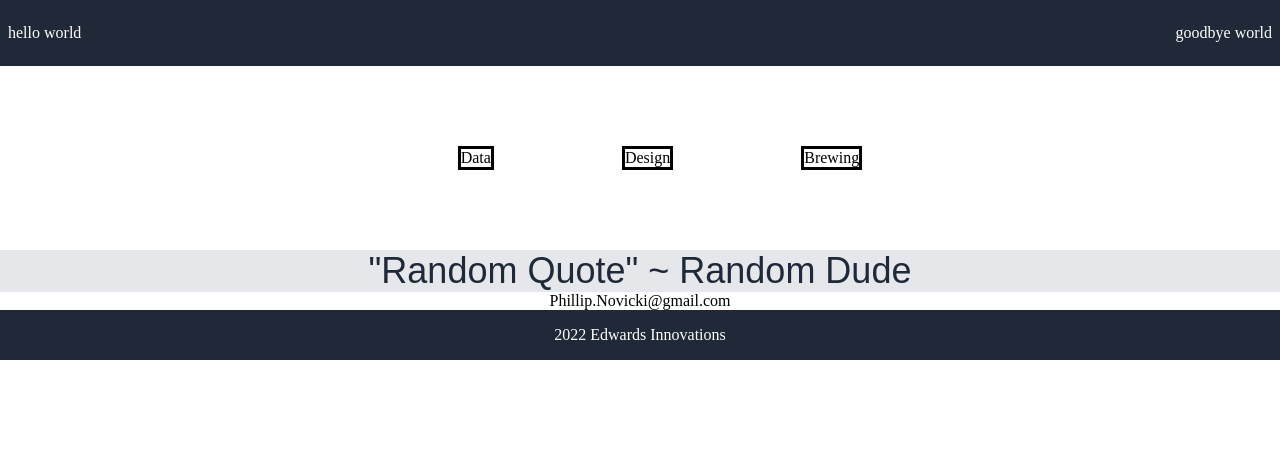
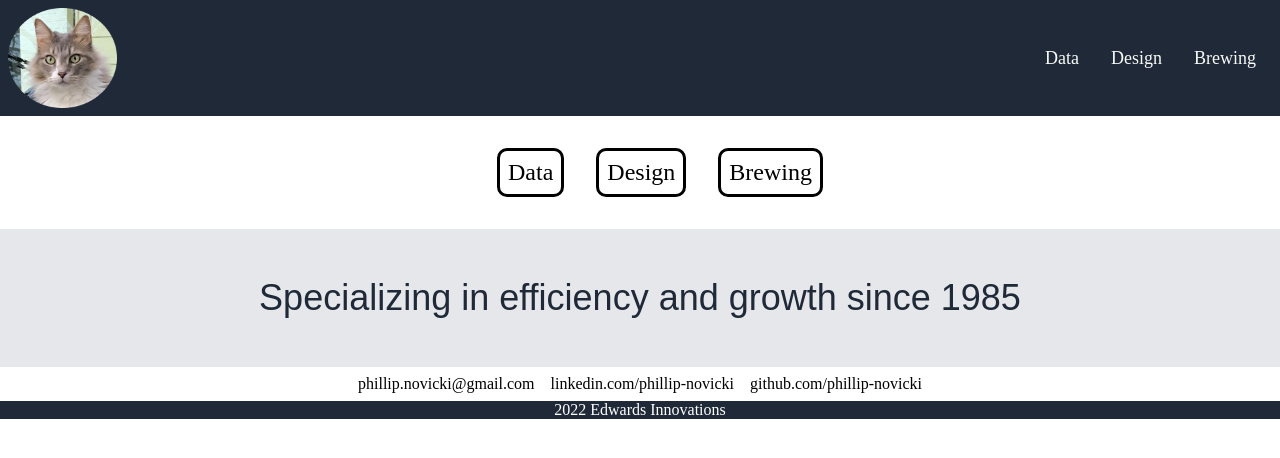
Before and after one commit to Phillip-Novicki/phillip-novicki, a plain HTML site: page index.html in a window 1280 px wide. Drawn offline with Linux system fonts and the light colour scheme.

Commit message:
Landing Page for Professional Portfolio

```diff
--- a/index.html
+++ b/index.html
@@ -10,10 +10,14 @@
 <body>
     <div class="intro">
         <div class="left">
-            <p>hello world</p>
+            <img src="images/nigel_face.png" alt = "Nigel Fluffnel" height="100px">
         </div>
         <div class="right">
-            <p>goodbye world</p>
+            <ul class="header">
+                <li class="header_item"><a href="data.html">Data</a></li>
+                <li class="header_item"><a href="design.html">Design</li></a>
+                <li class="header_item"><a href="brewing.html">Brewing</li></a>
+            </ul>
         </div>
     </div>
 
@@ -26,14 +30,16 @@
     </div>
 
     <div class="banner">
-        <div>"Random Quote" ~ Random Dude</div>
+        <div>Specializing in efficiency and growth since 1985
+        </div>
     </div>
     <div class="contact">
-        <div>Phillip.Novicki@gmail.com</div>
+        <div class="contact_item">phillip.novicki@gmail.com</div>
+        <div class="contact_item">linkedin.com/phillip-novicki</div>
+        <div class="contact_item">github.com/phillip-novicki</div>
     </div>
-
     <div class="outro">
-        <p>2022 Edwards Innovations</p>
+        <div>2022 Edwards Innovations</div>
     </div>
 </body>
 </html>
--- a/style.css
+++ b/style.css
@@ -8,14 +8,20 @@ ul{
     display: flex;
     list-style-type: none;
     flex-direction: row;
-    justify-content: center;
-    align-items: center;
 }
 li{
     border:solid;
-    margin: 64px;
+    border-radius: 10px;
+    font-size: 24px;
+    margin: 16px;
+    padding: 8px;
 }
 
+a{
+    text-decoration: none;
+    color: #F9FAF8;
+    font-size: 18px;
+}
 .intro,
 .outro {
     display: flex;
@@ -36,6 +42,7 @@ li{
 }
 .left{
     justify-content: flex-start;
+    align-items: center;
 }
 .right{
     justify-content: flex-end;
@@ -48,6 +55,18 @@ li{
     justify-content: center;
     flex: 1 1 auto;
 }
+.skills_left{
+    display: flex;
+    flex: 1 1 auto;
+    border: solid;
+}
+.skills_right{
+    display:flex;
+    flex: 1 1 auto;
+    border: solid;
+}
+
+
 .banner {
     display: flex;
     background-color: #E5E7EB;
@@ -55,6 +74,7 @@ li{
     color: #1F2937;
     font-family: sans-serif;
     justify-content: center;
+    padding: 48px;
     flex: 1 1 auto;
 }
 .contact {
@@ -63,6 +83,20 @@ li{
     justify-content: center;
     flex: 1 1 auto;
 }
+.contact_item {
+    margin: 8px;
+}
+
 .header {
-    padding: 8px;
+    display: flex;
+    align-items: center;
 }
+
+.header_item{
+    display: flex;
+    flex: 1 1 auto;
+    border: none;
+    margin: 8px;
+    justify-content: center;
+    font-size: 24px;
+}
```
Also changed, not shown: skills/brewing.html (added, +12 -0 lines), skills/data.html (added, +12 -0 lines), skills/design.html (added, +12 -0 lines), images/brewery.jpg (added), images/nigel.jpg (deleted), images/nigel_face.png (added).
